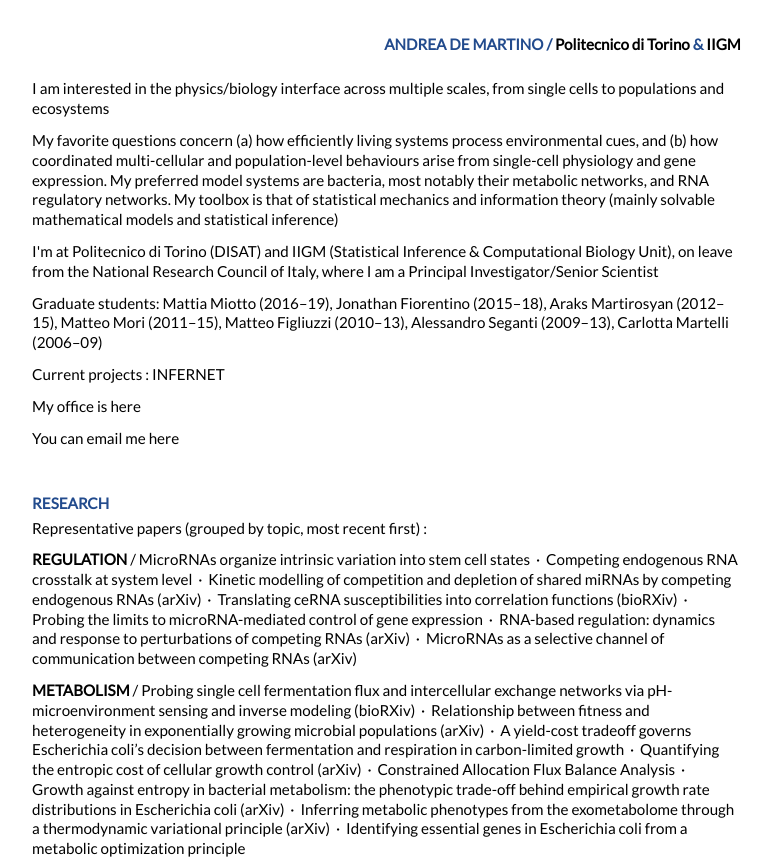
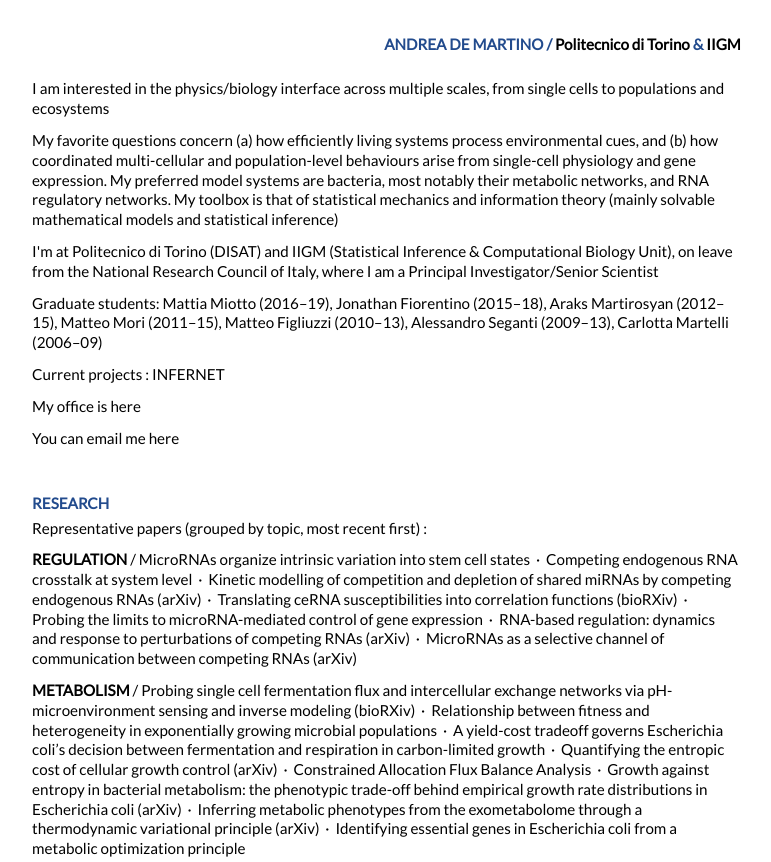
Before and after one commit to ademartino/ademartino.github.io, a plain HTML site: page index.html in a window 1280 px wide. Shown: the top 862 px of the page, without its empty margins (62-833 px from the left). Drawn offline with Linux system fonts and the light colour scheme; a web font is replaced by a local one.

Commit message:
Add files via upload

```diff
--- a/index.html
+++ b/index.html
@@ -31,9 +31,8 @@ I am interested in the physics/biology interface across multiple scales, from si
 <p><b>REGULATION</b> / <a href="https://www.pnas.org/content/early/2020/03/04/1920695117.short">MicroRNAs organize intrinsic variation into stem cell states</a> &nbsp;&middot;&nbsp; <a href="https://journals.plos.org/ploscompbiol/article?id=10.1371/journal.pcbi.1007474">Competing endogenous RNA crosstalk at system level</a> &nbsp;&middot;&nbsp; <a href="https://link.springer.com/protocol/10.1007/978-1-4939-8982-9_15">Kinetic modelling of competition and depletion of shared miRNAs by competing endogenous RNAs</a> (<a href="https://arxiv.org/abs/1812.09538">arXiv</a>) &nbsp;&middot;&nbsp; <a href="http://www.sciencedirect.com/science/article/pii/S0006349517306112">Translating ceRNA susceptibilities into correlation functions</a> (<a href="https://www.biorxiv.org/content/10.1101/102988v1">bioRXiv</a>) &nbsp;&middot;&nbsp; <a href="http://journals.plos.org/ploscompbiol/article?id=10.1371/journal.pcbi.1004715">Probing the limits to microRNA-mediated control of gene expression</a> &nbsp;&middot;&nbsp; <a href="http://www.cell.com/biophysj/abstract/S0006-3495(14)00679-1">RNA-based regulation: dynamics and response to perturbations of competing RNAs</a> (<a href="https://arxiv.org/abs/1312.5537">arXiv</a>) &nbsp;&middot;&nbsp; <a href="http://www.cell.com/biophysj/abstract/S0006-3495(13)00082-9">MicroRNAs as a selective channel of communication between competing RNAs</a> (<a href="https://arxiv.org/abs/1210.2338">arXiv</a>)</p>
 <p><b>METABOLISM</b> / Probing single cell fermentation flux and intercellular exchange networks via
 pH-microenvironment sensing and inverse modeling
-(<a href="https://www.biorxiv.org/content/10.1101/2022.05.03.490288v1">bioRXiv</a>) &nbsp;&middot;&nbsp; Relationship
-between fitness and heterogeneity in exponentially growing microbial populations
-(<a href="https://arxiv.org/abs/2104.02594">arXiv</a>) &nbsp;&middot;&nbsp;
+(<a href="https://www.biorxiv.org/content/10.1101/2022.05.03.490288v1">bioRXiv</a>) &nbsp;&middot;&nbsp; <a href="https://www.cell.com/biophysj/fulltext/S0006-3495(22)00286-7">Relationship
+between fitness and heterogeneity in exponentially growing microbial populations</a> &nbsp;&middot;&nbsp;
 <a href="https://www.nature.com/articles/s41540-019-0093-4">A yield-cost tradeoff governs Escherichia
 coli’s decision between fermentation and respiration in carbon-limited growth</a> &nbsp;&middot;&nbsp;
 <a href="https://journals.aps.org/pre/abstract/10.1103/PhysRevE.96.010401">Quantifying the entropic cost
@@ -67,7 +66,7 @@ phenotypes from the exometabolome through a thermodynamic variational principle<
 </ul>
 <div id="footer">
 <div id="footer-text">
-Page generated 2022-05-05, by <a href="http://jemdoc.jaboc.net/">jemdoc</a>.
+Page generated 2022-05-21, by <a href="http://jemdoc.jaboc.net/">jemdoc</a>.
 </div>
 </div>
 </td>
```
